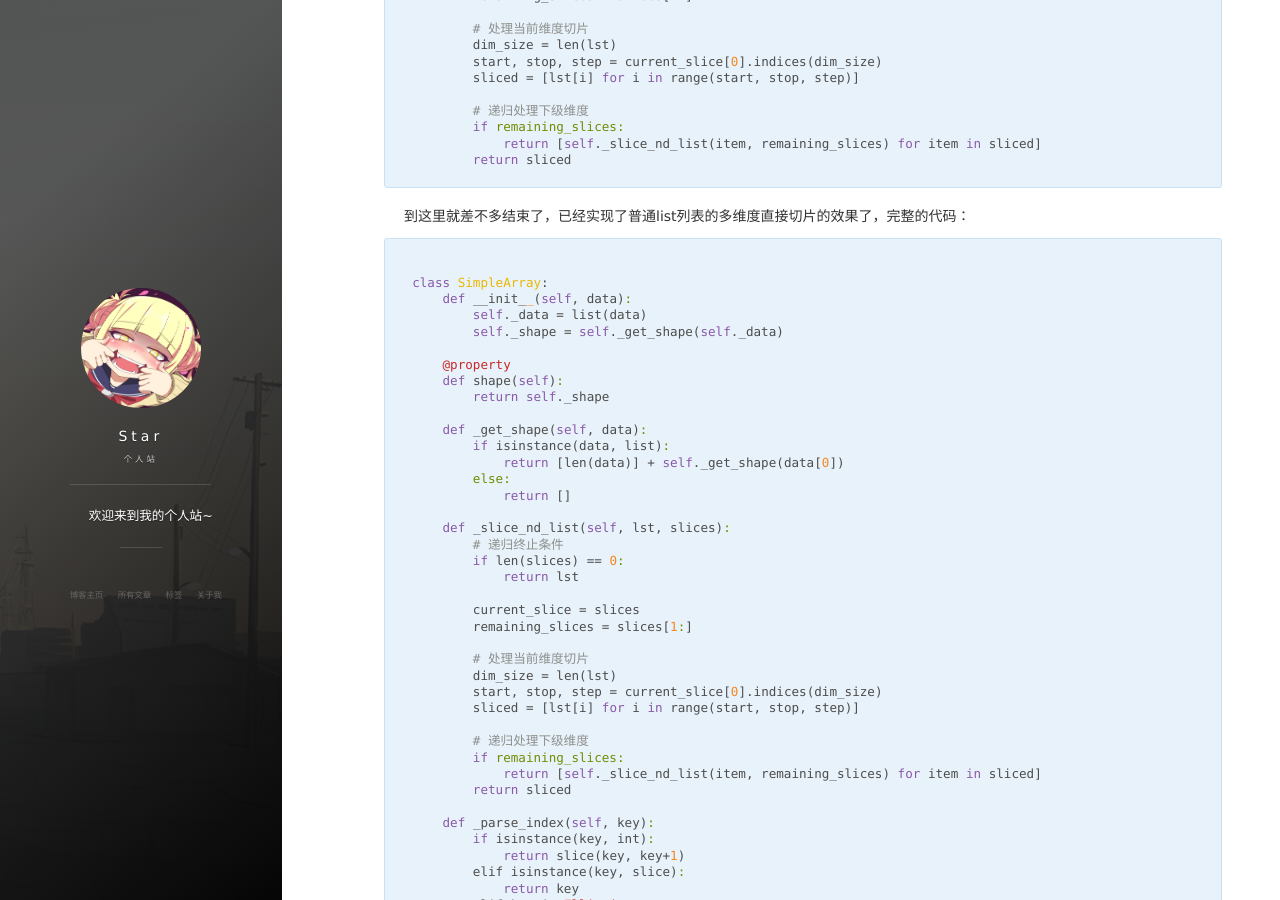
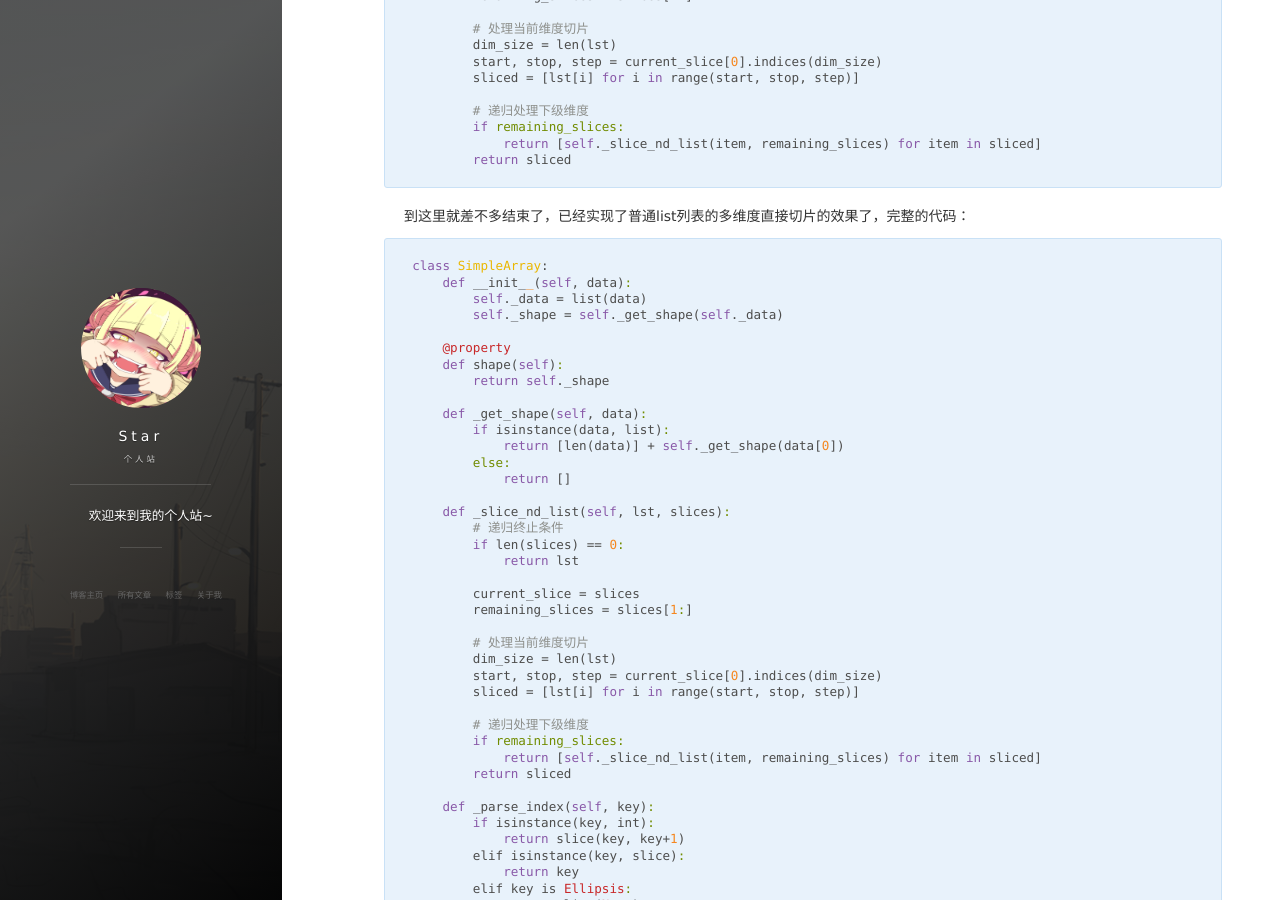
Before and after one commit to cryer/cryer.github.io, a Jekyll site: the page built from _posts/2017-03-03-slice.md, in a window 1280 px wide and 900 px high, scrolled down 1434 px. Built offline with Jekyll 4.4.1, drawn with Linux system fonts in a browser that asks for light colours; nearby versions of some CDN libraries; comment, search, counter and statistics services are not loaded.

Commit message:
Update files

````diff
--- a/_posts/2017-03-03-slice.md
+++ b/_posts/2017-03-03-slice.md
@@ -1,7 +1,7 @@
 ---
 layout: post
 title: 关于python多维列表的切片
-description: python多维列表的切片
+description: python 多维列表的切片
 
 ---
 
@@ -70,7 +70,6 @@ def _slice_nd_list(self, lst, slices):
 到这里就差不多结束了，已经实现了普通list列表的多维度直接切片的效果了，完整的代码：
 
 ```python
-
 class SimpleArray:
     def __init__(self, data):
         self._data = list(data)
````
